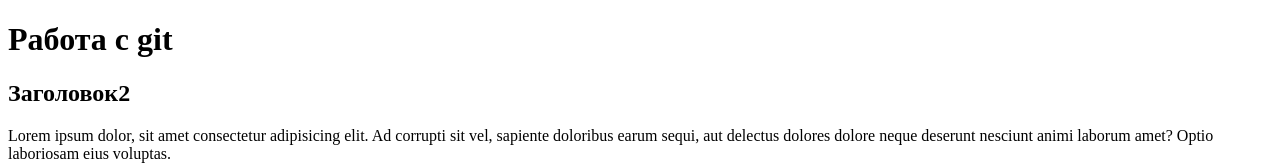
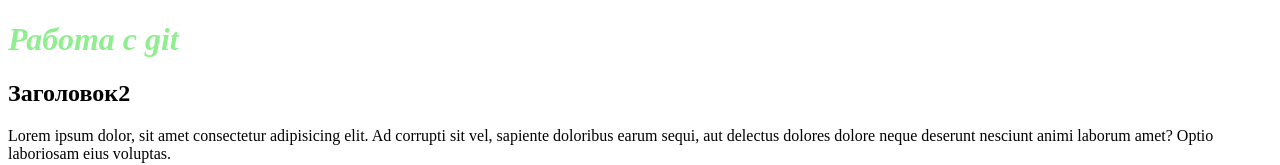
Before and after one commit to jeedix/test2, a plain HTML site: page index.html in a window 1280 px wide. Shown: the top 165 px of the page. Drawn offline with Linux system fonts and the light colour scheme.

Commit message:
set style for h1

```diff
--- a/css/style.css
+++ b/css/style.css
@@ -2,3 +2,7 @@
     background-color: lavender;
     color: lightgreen;
 }
+h1 {
+    font-style: italic;
+    color: lightgreen;
+}
```
